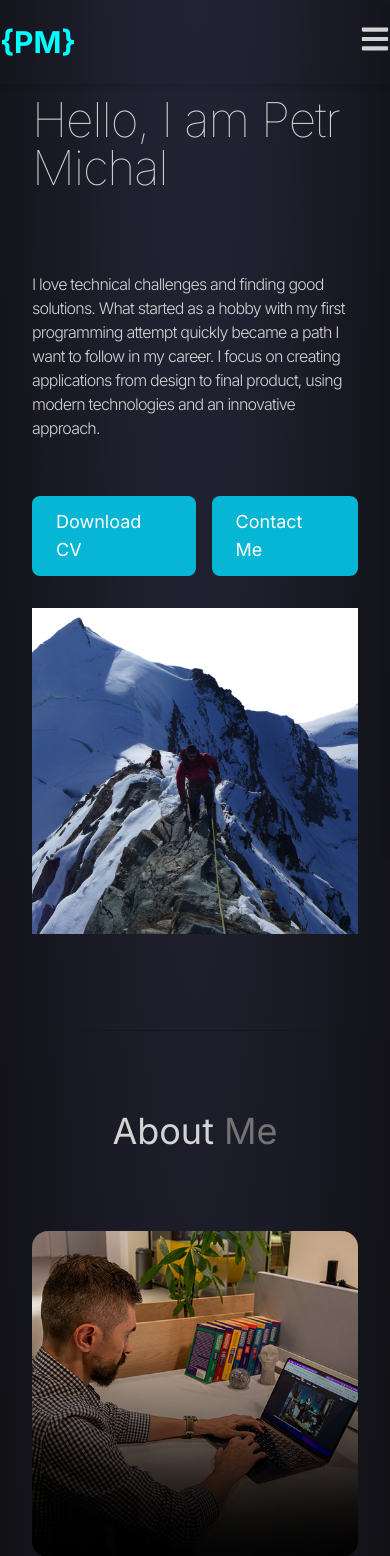
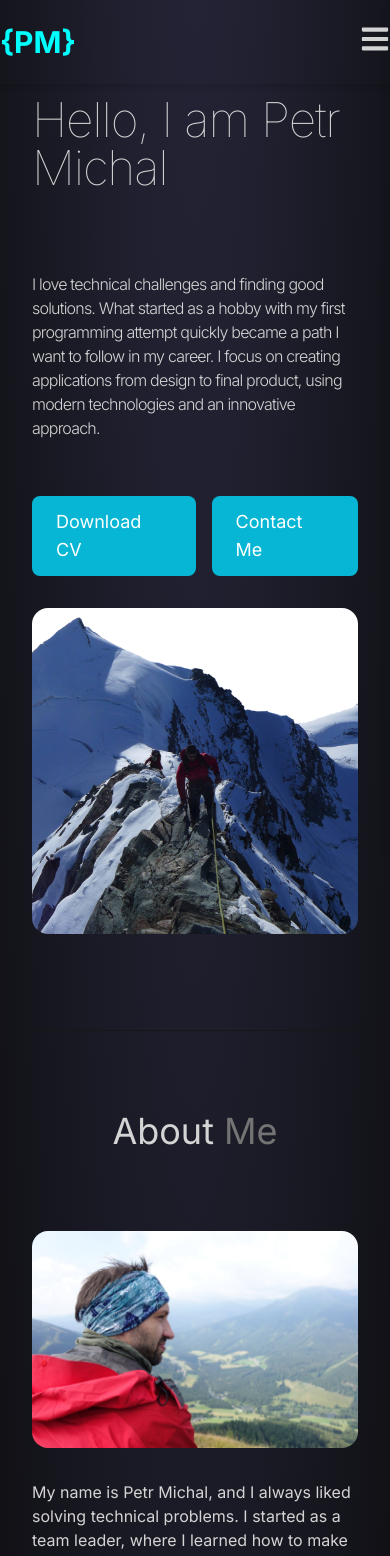
Before and after one commit to petrmichal0/main-website-frontend, a React (Vite) app: page / in a window 390 px wide. Shown: the top 1556 px of the page. Built offline with nearby package versions, Linux system fonts and the light colour scheme.

Commit message:
ADD photo + UPDATE contact style heading

```diff
--- a/src/components/About.tsx
+++ b/src/components/About.tsx
@@ -19,7 +19,7 @@ function About() {
         <motion.div
           whileInView={{ opacity: 1, x: 0 }}
           initial={{ opacity: 0, x: -100 }}
-          transition={{ duration: 0.5 }}
+          transition={{ duration: 1.5 }}
           className="w-full lg:w-1/2 lg:p-8"
         >
           <div className="flex items-center justify-center">
--- a/src/components/Contact.tsx
+++ b/src/components/Contact.tsx
@@ -59,7 +59,7 @@ function Contact() {
         whileInView={{ opacity: 1, y: 0 }}
         initial={{ opacity: 0, y: -100 }}
         transition={{ duration: 1.5 }}
-        className="my-10 text-center text-4xl w-full"
+        className="my-20  text-center text-4xl w-full"
       >
         Contact <span className="text-neutral-500">Me</span>
       </motion.h1>
--- a/src/components/Hero.tsx
+++ b/src/components/Hero.tsx
@@ -68,7 +68,7 @@ function Hero() {
               transition={{ duration: 1, delay: 1.2 }}
               src={profilePic}
               alt="Petr Michal"
-              className="max-h-[400px] lg:max-h-[500px] w-full object-cover"
+              className="max-h-[400px] lg:max-h-[500px] w-full object-cover rounded-2xl"
             />
           </div>
         </div>
```
Also changed, not shown: src/assets/about.jpg.
